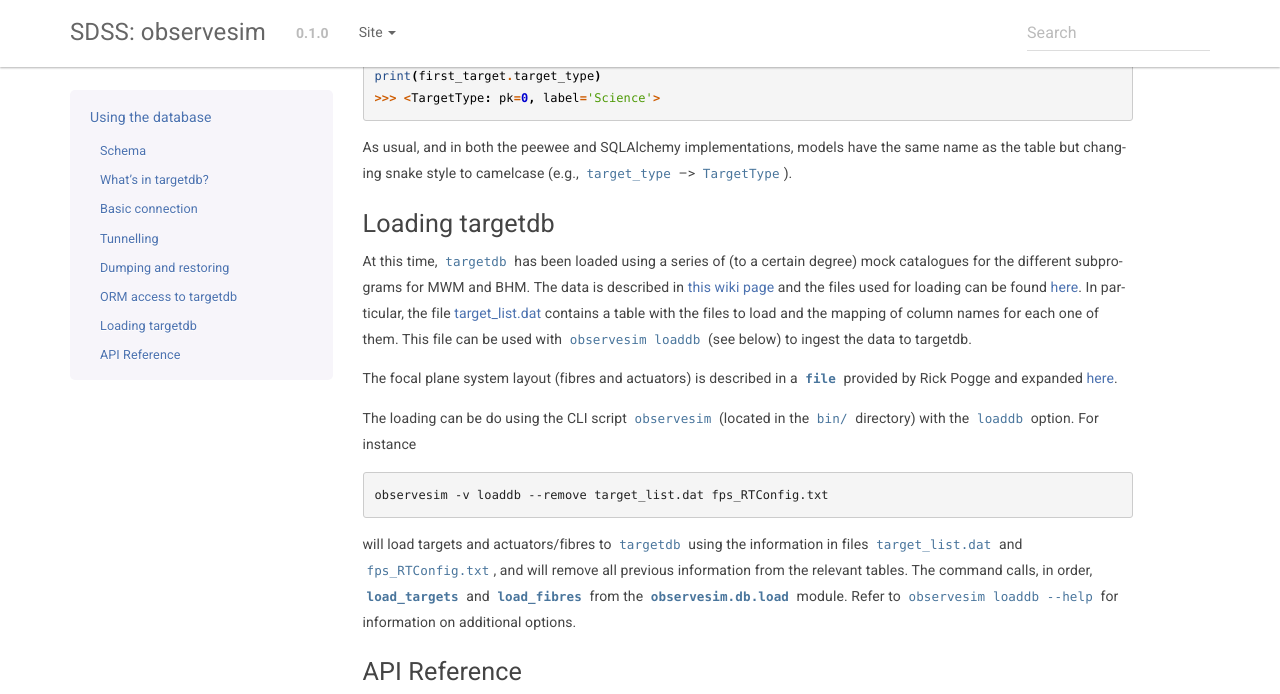
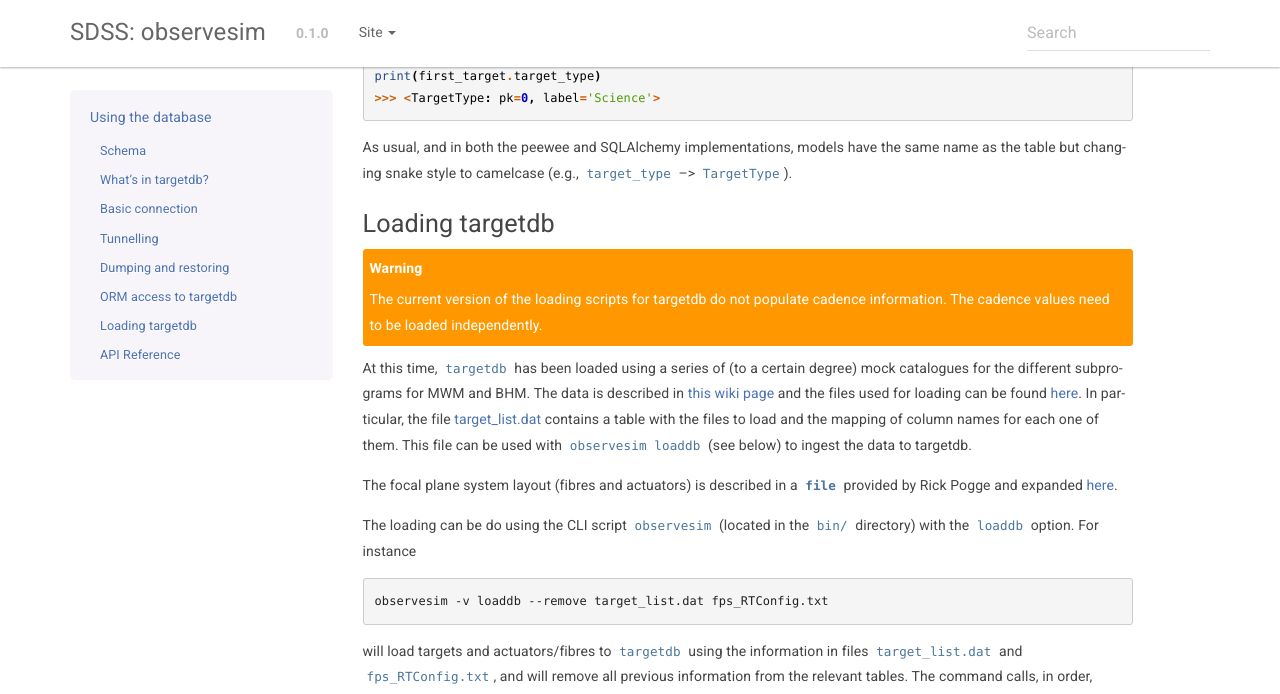
Before and after one commit to sdss/observesim, a Sphinx documentation site: the page built from docs/sphinx/database.rst, in a window 1280 px wide and 900 px high, scrolled down 3574 px, cut to the strip 0-694 px from the top of the window. Built offline with Sphinx 7.4.7, drawn with Linux system fonts in a browser that asks for light colours; the version number is read from the project's files by our own code; some of the changed lines change nothing that is shown.

Commit message:
Update database documentation

```diff
--- a/docs/sphinx/database.rst
+++ b/docs/sphinx/database.rst
@@ -12,7 +12,7 @@ Schema
 
 The data used for survey simulations is stored in the SDSS-V dedicated database ``sdss5db``, in particular in the ``targetdb`` schema. The following links give access to the :download:`graffle <../../schema/targetdb.graffle>` (:download:`PDF <../../schema/targetdb.pdf>`) and the :download:`SQL <../../schema/targetdb.sql>` files that implement the ``targetdb`` schema.
 
-The current version of the schema is ``v0.3.4``. If you make modifications to the schema, please remember to update the version in both the graffle and SQL file.
+The current version of the schema is ``v0.3.5``. If you make modifications to the schema, please remember to update the version in both the graffle and SQL file.
 
 
 What's in targetdb?
@@ -167,6 +167,8 @@ As usual, and in both the peewee and SQLAlchemy implementations, models have the
 Loading targetdb
 ----------------
 
+.. warning:: The current version of the loading scripts for targetdb do not populate cadence information. The cadence values need to be loaded independently.
+
 At this time, ``targetdb`` has been loaded using a series of (to a certain degree) mock catalogues for the different subprograms for MWM and BHM. The data is described in `this wiki page <https://internal.sdss.org/trac/as4/wiki/Targetlist>`__ and the files used for loading can be found `here <https://data.sdss.org/sas/mangawork/users/u0931042/sdss5_target_list/>`__. In particular, the file `target_list.dat <https://data.sdss.org/sas/mangawork/users/u0931042/sdss5_target_list/target_list.dat>`__ contains a table with the files to load and the mapping of column names for each one of them. This file can be used with ``observesim loaddb`` (see below) to ingest the data to targetdb.
 
 The focal plane system layout (fibres and actuators) is described in a :download:`file <../../python/observesim/etc/fps_RTConfig.txt>` provided by Rick Pogge and expanded `here <https://internal.sdss.org/trac/as4/wiki/FPSLayout>`__.
```
